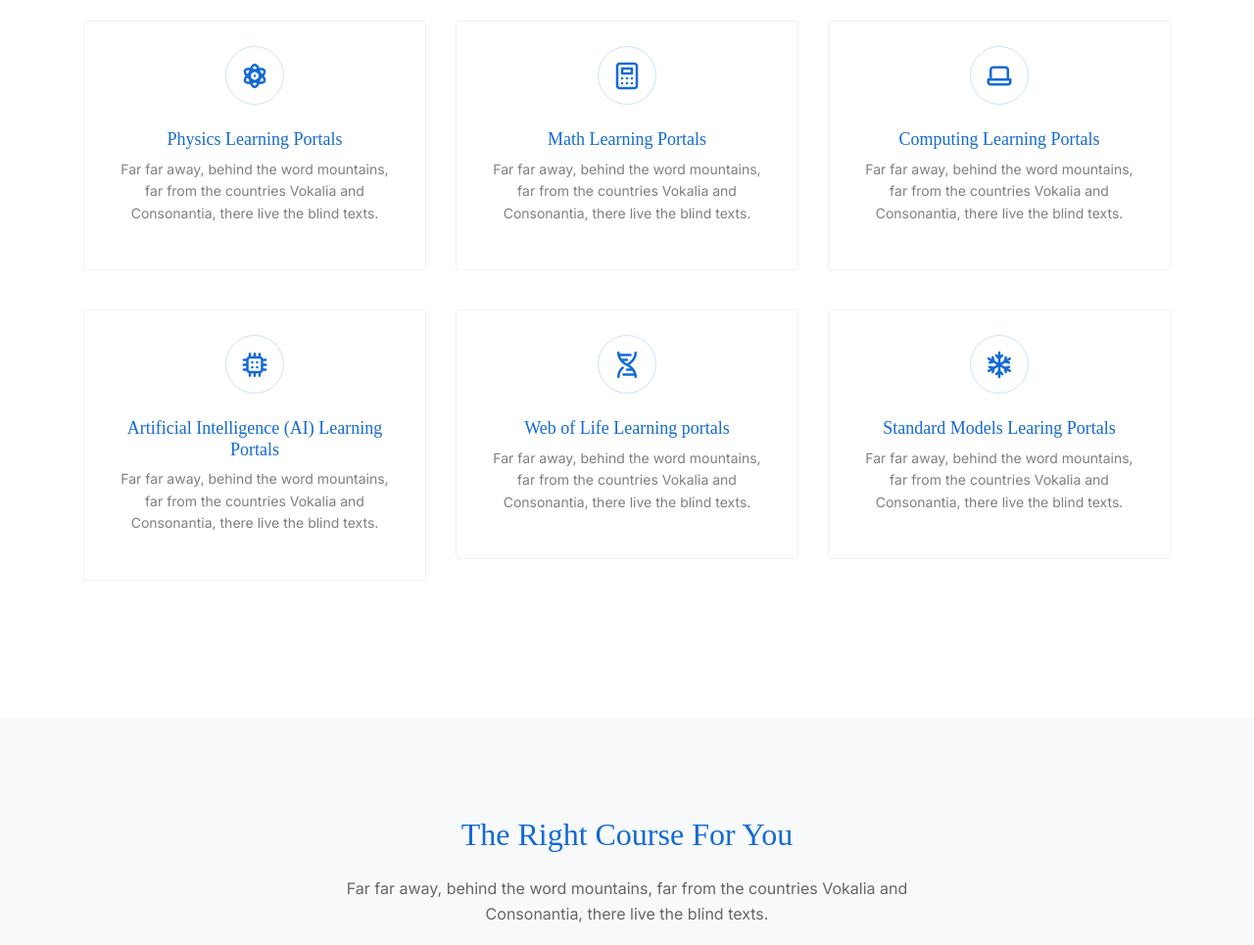
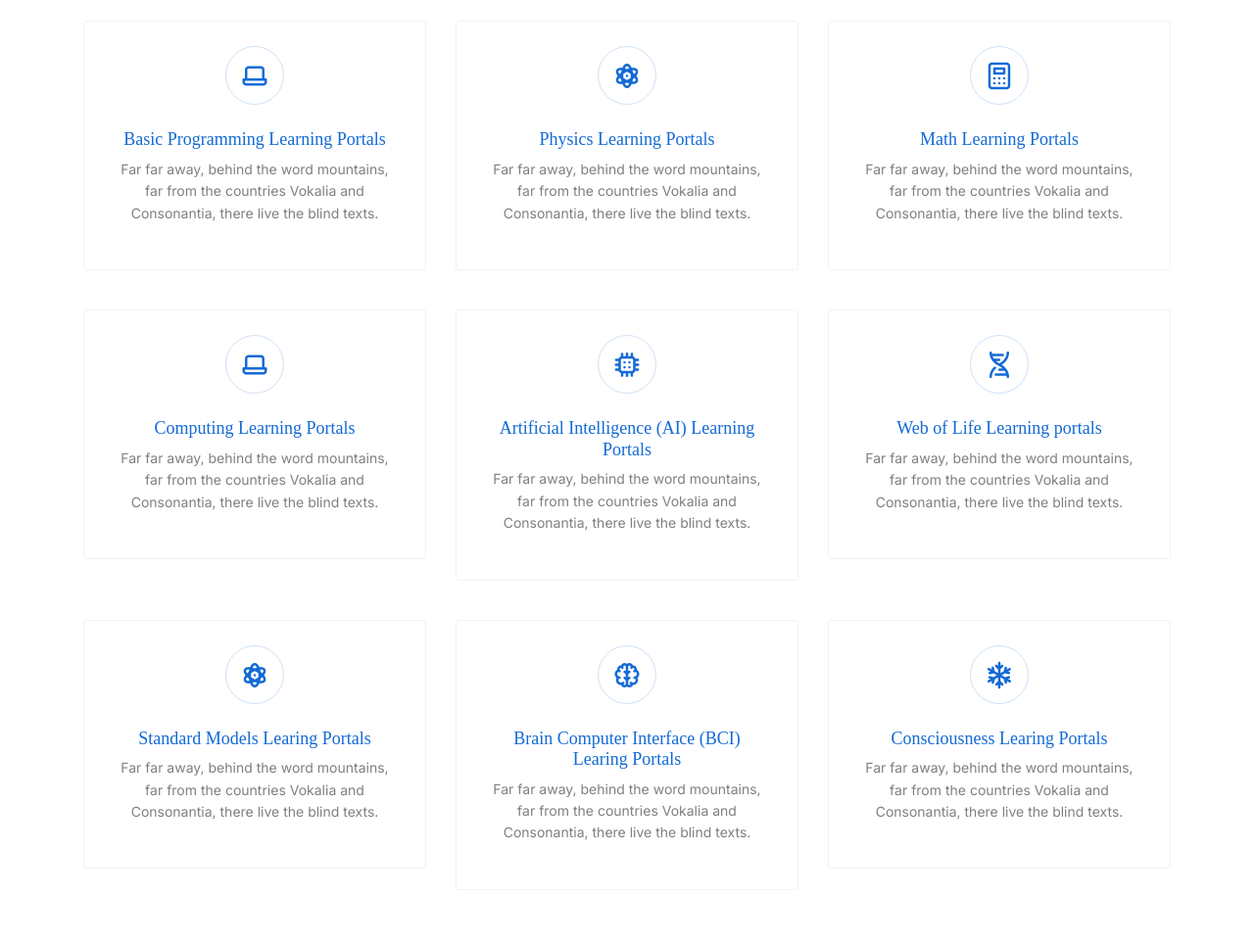
Before and after one commit to teach-me-codes/prod, a plain HTML site: page index.html in a window 1280 px wide. Shown: the part 2380-3345 px from the top of the page at 98% size. Drawn offline with nearby package versions, Linux system fonts and the light colour scheme; files whose address does not match are found by name; a web font is replaced by a local one.

Commit message:
updated portals

```diff
--- a/index.html
+++ b/index.html
@@ -364,6 +364,19 @@ height="0" width="0" style="display:none;visibility:hidden"></iframe></noscript>
 
       <div class="row">
 
+
+        <div class="col-6 col-sm-6 col-md-6 col-lg-4" data-aos="fade-up" data-aos-delay="100">
+          <div class="feature">
+            <a href="https://learning.teachme.codes/portals/programming">
+              <span class="uil uil-laptop"></span>
+              <h3>Basic Programming Learning Portals</h3>
+              <p>Far far away, behind the word mountains, far from the countries Vokalia and Consonantia, there live the blind texts.</p>
+            </a>
+            </a>
+          </div>
+        </div>
+
+
         <div class="col-6 col-sm-6 col-md-6 col-lg-4" data-aos="fade-up" data-aos-delay="100">
           <div class="feature">
             <a href="https://learning.teachme.codes/portals/physics">
@@ -415,18 +428,53 @@ height="0" width="0" style="display:none;visibility:hidden"></iframe></noscript>
             </a>
           </div>
         </div>
+
+
         <div class="col-6 col-sm-6 col-md-6 col-lg-4" data-aos="fade-up" data-aos-delay="300">
           <div class="feature">
             <a href="https://learning.teachme.codes/portals/standard-models">
-            <span class="uil uil-snowflake"></span>
-            <h3>Standard Models Learing Portals</h3>
+            <span class="uil uil-atom"></span>
+            <h3> Standard Models Learing Portals</h3>
             <p>Far far away, behind the word mountains, far from the countries Vokalia and Consonantia, there live the blind texts.</p>
             </a>
           </div>
         </div>
+
+
+        <div class="col-6 col-sm-6 col-md-6 col-lg-4" data-aos="fade-up" data-aos-delay="300">
+          <div class="feature">
+            <a href="https://learning.teachme.codes/portals/brain-computer-interface">
+            <span class="uil uil-brain"></span>
+            <h3> Brain Computer Interface (BCI) Learing Portals</h3>
+            <p>Far far away, behind the word mountains, far from the countries Vokalia and Consonantia, there live the blind texts.</p>
+            </a>
+          </div>
+        </div>
+
+
+
+        <div class="col-6 col-sm-6 col-md-6 col-lg-4" data-aos="fade-up" data-aos-delay="300">
+          <div class="feature">
+            <a href="https://learning.teachme.codes/portals/consciousness">
+            <span class="uil uil-snowflake"></span>
+            <h3> Consciousness Learing Portals</h3>
+            <p>Far far away, behind the word mountains, far from the countries Vokalia and Consonantia, there live the blind texts.</p>
+            </a>
+          </div>
+        </div>
+
+
+
+
       </div>
     </div> <!-- /.container -->
   </div> <!-- /.untree_co-section -->
+
+
+
+
+
+
 
 
   <div class="untree_co-section bg-light">
```
